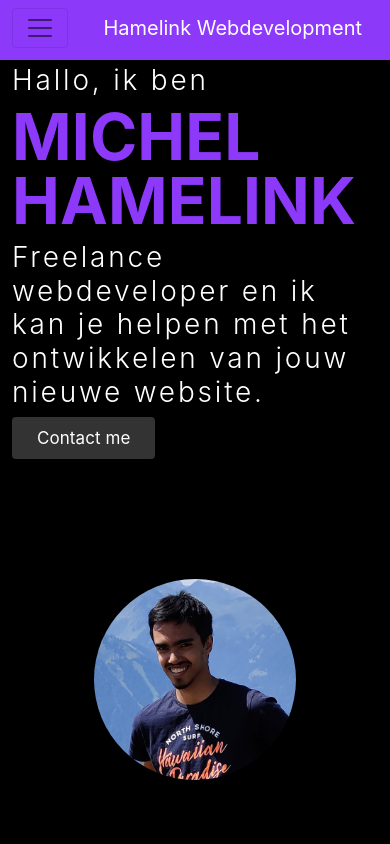
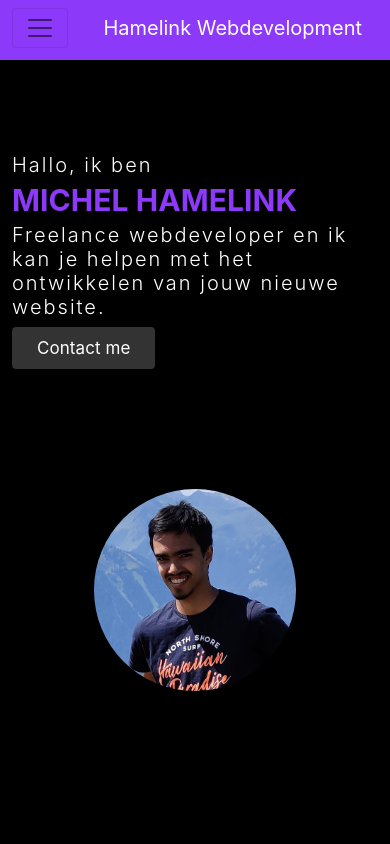
Before and after one commit to Michelium/personalwebsite, a Vue app: page / in a window 390 px wide. Shown: the top 844 px of the page. Built offline with nearby package versions, Linux system fonts and the light colour scheme; a web font is replaced by a local one.

Commit message:
added responsive css to build

```diff
--- a/src/assets/css/app.css
+++ b/src/assets/css/app.css
@@ -1,6 +1,5 @@
 @import "~bootstrap/dist/css/bootstrap.min.css";
 @import url('http://fonts.cdnfonts.com/css/sf-pro-display');
-@import "_responsive.css";
 
 :root {
     --purple: #8D39FA;
--- a/src/router/index.js
+++ b/src/router/index.js
@@ -2,6 +2,7 @@ import { createRouter, createWebHistory } from 'vue-router'
 import Home from '../views/Home.vue'
 
 import "@/assets/css/app.css";
+import "@/assets/css/_responsive.css"
 
 require('bootstrap');
 
```
Also changed, not shown: 8 other files (tests, documents, lock files or other folders).
